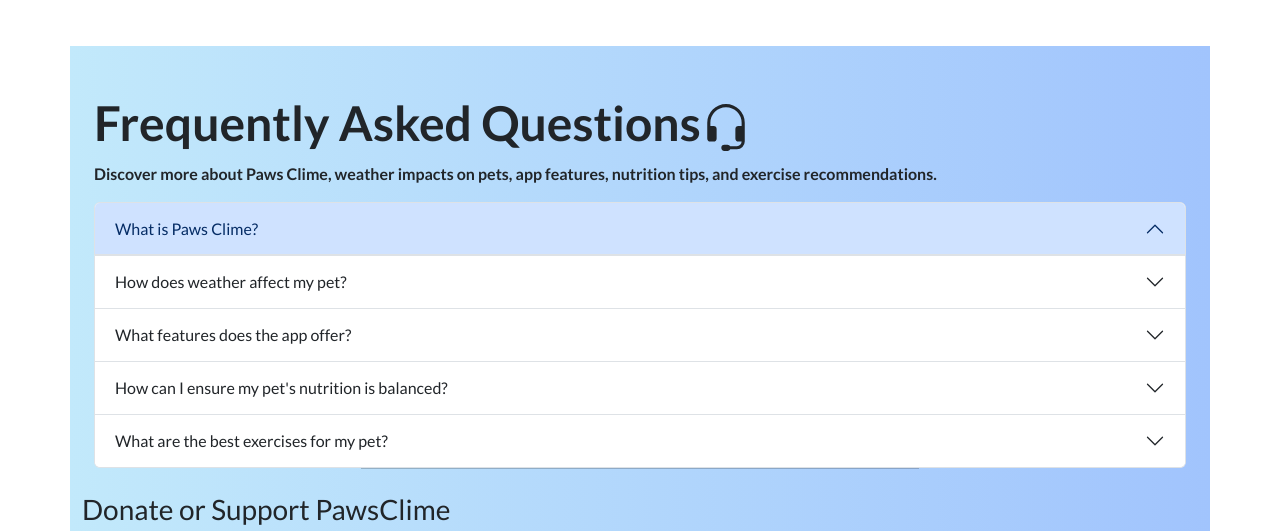
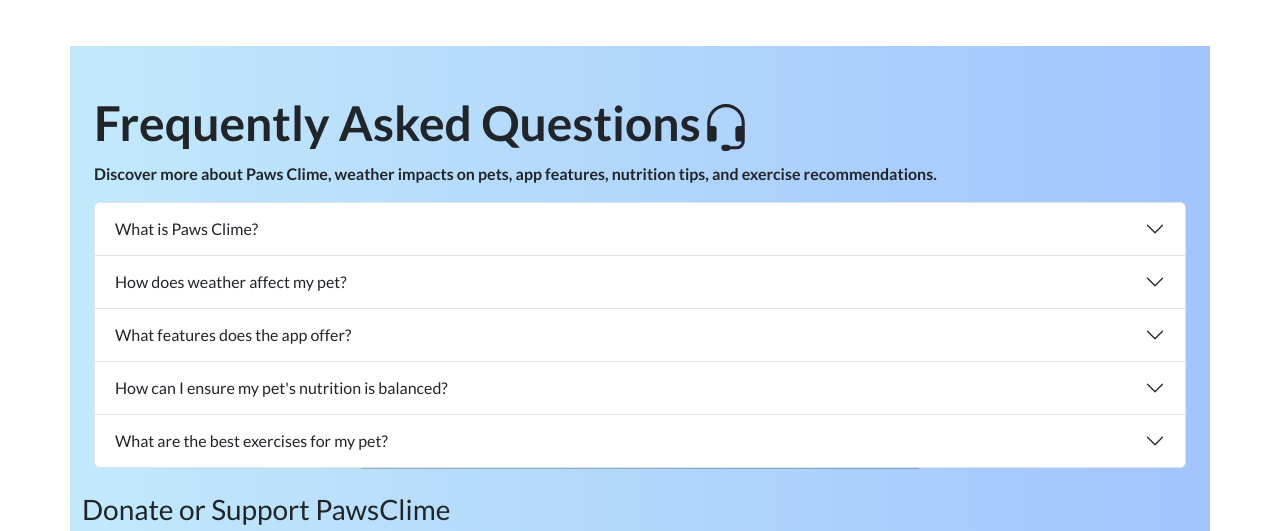
Before and after one commit to real-ThirtyFirst/pawsclime, a plain HTML site: page index.html in a window 1280 px wide. Shown: the part 2373-2904 px from the top of the page. Drawn offline with nearby package versions, Linux system fonts and the light colour scheme.

Commit message:
Update index.html

```diff
--- a/index.html
+++ b/index.html
@@ -208,7 +208,7 @@
             <div class="accordion" id="accordionExample">
               <div class="accordion-item">
                 <h2 class="accordion-header">
-                  <button class="accordion-button" type="button" data-bs-toggle="collapse" data-bs-target="#collapseOne" aria-expanded="false" aria-controls="collapseOne">
+                  <button class="accordion-button collapsed" type="button" data-bs-toggle="collapse" data-bs-target="#collapseOne" aria-expanded="false" aria-controls="collapseOne">
                     What is Paws Clime?
                   </button>
                 </h2>
```
